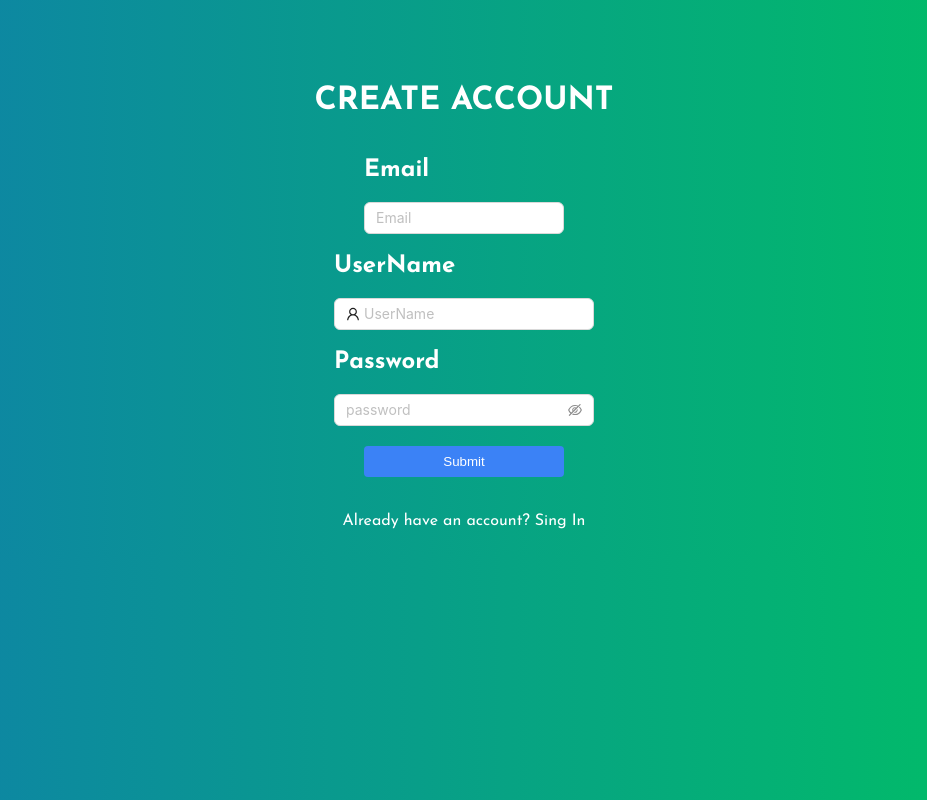
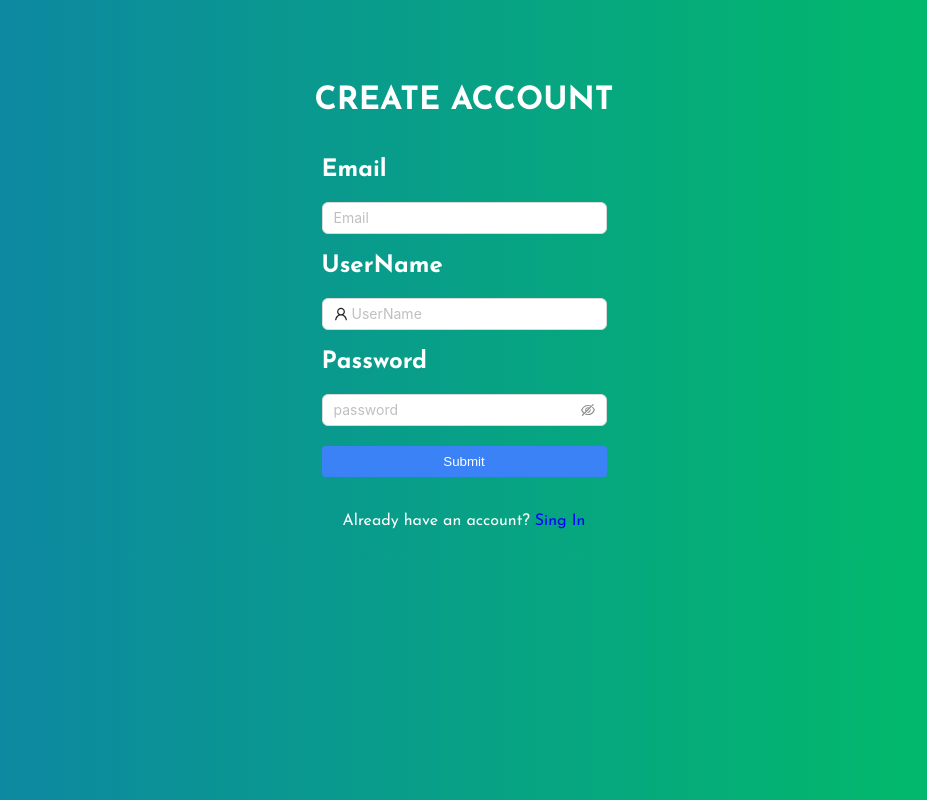
Before and after one commit to Maksimkarpeko/social-mediaRandom-Name, a React (Vite) app: page / in a window 1280 px wide. Shown: the whole page, without its empty margins (176-1103 px from the left). Built offline with nearby package versions, Linux system fonts and the light colour scheme.

Commit message:
feat:finish with  forms -update style -add validation for inputs

```diff
--- a/package.json
+++ b/package.json
@@ -16,6 +16,7 @@
     "formik": "^2.4.6",
     "react": "^19.1.0",
     "react-dom": "^19.1.0",
+    "react-hook-form": "^7.56.0",
     "react-router-dom": "^7.5.1"
   },
   "devDependencies": {
--- a/src/features/RegistrationForm/styles/RegistrationForm.module.css
+++ b/src/features/RegistrationForm/styles/RegistrationForm.module.css
@@ -7,16 +7,17 @@ form {
 	font-style: normal;
 	margin-top: 5%;
 }
-.InputEmail {
-	width: 200px;
+.InputEmail,
+.InputUserName,
+.InputPassword {
+	width: 285px;
 }
 .Link {
 	text-decoration: none;
-	color: white;
+	color: rgb(0, 4, 255);
 	transition: 500ms all;
 }
 .Link:hover {
-	border-bottom: 1px solid rgb(168, 168, 168);
-	color: rgb(168, 168, 168);
+	border-bottom: 2px solid rgb(0, 4, 255);
 	transform: scale(1.05);
 }
--- /dev/null
+++ b/src/features/RegistrationForm/type/typeFormRegistr.ts
@@ -0,0 +1,5 @@
+export interface IRegistration {
+	email:string,
+	userName: string,
+	password: string,
+}
--- a/src/features/RegistrationForm/ui/RegistrationForm.tsx
+++ b/src/features/RegistrationForm/ui/RegistrationForm.tsx
@@ -1,37 +1,120 @@
-import style from '../styles/RegistrationForm.module.css';
-import { useState } from 'react';
-import { Input} from 'antd';
-import { Button } from '../../../shared/ui/Button';
-import { Link } from 'react-router-dom';
+import { Controller, SubmitHandler, useForm } from 'react-hook-form';
+
+import { IRegistration } from '../type/typeFormRegistr';
+
 import {
 	EyeInvisibleOutlined,
 	EyeTwoTone,
 	UserOutlined,
 } from '@ant-design/icons';
+import { Input } from 'antd';
+import { Link } from 'react-router-dom';
+import { Button } from '../../../shared/ui/Button';
+import style from '../styles/RegistrationForm.module.css';
+import { ErrorMessage } from '../../../shared/ui/ErrorMessage';
+
 export const RegistrationForm = () => {
+	const { control, handleSubmit } = useForm<IRegistration>({
+		mode: 'onChange',
+	});
+	const onSubmit: SubmitHandler<IRegistration> = data => {
+		console.log(data);
+	};
 	return (
-		<form>
+		<form onSubmit={handleSubmit(onSubmit)}>
 			<h1>CREATE ACCOUNT</h1>
 			<div className={style.form}>
 				<h2>Email</h2>
-				<Input placeholder='Email' className={style.InputEmail} />
+				<Controller
+					name='email'
+					control={control}
+					rules={{
+						required: 'Email is required',
+						pattern: {
+							value: /^[^\s@]+@[^\s@]+\.[^\s@]+$/,
+							message: 'Please enter a valid email',
+						},
+					}}
+					render={({ field, fieldState }) => (
+						<>
+							<Input
+								type='email'
+								placeholder='Email'
+								className={style.InputEmail}
+								{...field}
+							/>
+							{fieldState.error && (
+								<ErrorMessage message={fieldState.error.message} />
+							)}
+						</>
+					)}
+				/>
 			</div>
 			<div>
 				<h2>UserName</h2>
-				<Input placeholder='UserName' prefix={<UserOutlined />} />
+				<Controller
+					name='userName'
+					control={control}
+					rules={{
+						required: 'Name is required',
+						pattern: {
+							value: /^.{4,}$/,
+							message: 'Username must be at 4 chars',
+						},
+					}}
+					render={({ field, fieldState }) => (
+						<>
+							<Input
+								className={style.InputUserName}
+								type='text'
+								placeholder='UserName'
+								prefix={<UserOutlined />}
+								{...field}
+							/>
+							{fieldState.error && (
+								<ErrorMessage message={fieldState.error.message} />
+							)}
+						</>
+					)}
+				/>
 			</div>
 			<div>
 				<h2>Password</h2>
-				<Input.Password
-					placeholder='password'
-					iconRender={visible =>
-						visible ? <EyeTwoTone /> : <EyeInvisibleOutlined />
-					}
+				<Controller
+					name='password'
+					control={control}
+					rules={{
+						required: 'Password is required',
+						pattern: {
+							value: /^(?=.*[A-Z])(?=.*[a-z])(?=.*\d)[A-Za-z\d]{6,}$/,
+							message:
+								'Min 6 chars, 1 uppercase, 1 lowercase, 1 number',
+						},
+					}}
+					render={({ field, fieldState }) => (
+						<>
+							<Input.Password
+								className={style.InputPassword}
+								type='password'
+								placeholder='password'
+								iconRender={visible =>
+									visible ? <EyeTwoTone /> : <EyeInvisibleOutlined />
+								}
+								{...field}
+							/>
+							{fieldState.error && (
+								<ErrorMessage message={fieldState.error.message} />
+							)}
+						</>
+					)}
 				/>
 			</div>
 			<Button />
 			<p>
-				Already have an account? <Link to={'/SingInUser'} className={style.Link}>Sing In</Link>
+				Already have an account?{' '}
+				<Link to={'/SingInUser'} className={style.Link}>
+					Sing In
+				</Link>
 			</p>
 		</form>
 	);
--- a/src/features/SingForm/ui/SingForm.tsx
+++ b/src/features/SingForm/ui/SingForm.tsx
@@ -10,7 +10,10 @@ import { Link } from 'react-router-dom'
 export const SingForm = () => {
 	return (
 		<>
-			<form action="">
+			<form action="" onSubmit={(e) => {
+				e.preventDefault();
+				console.log("");
+			}}>
 				<h1>LOGIN TO ACCOUNT</h1>
 			<div>
 				<h2>UserName</h2>
--- a/src/shared/styles/ui/Button.module.css
+++ b/src/shared/styles/ui/Button.module.css
@@ -1,5 +1,9 @@
 .Button {
-	@apply bg-blue-500 text-white py-2 px-3 rounded border-none my-5 ;
-	width: 200px;
+	@apply bg-blue-500 text-white py-2 px-3 rounded border-none my-5;
+	width: 285px;
 	cursor: pointer;
+	transition: 500ms all;
 }
+.Button:hover {
+	transform: scale(1.1);
+}
--- /dev/null
+++ b/src/shared/styles/ui/ErrorMessage.module.css
@@ -0,0 +1,9 @@
+.Error {
+	display: block;
+	margin-top: 10px;
+	color: rgb(230, 0, 0);
+	font-weight: bold;
+	width: 285px;
+	white-space: normal;
+	word-break: break-word;
+}
--- /dev/null
+++ b/src/shared/ui/ErrorMessage.tsx
@@ -0,0 +1,11 @@
+import { FC } from 'react';
+import style from '../styles/ui/ErrorMessage.module.css'
+export const ErrorMessage: FC<{ message?: string }> = ({ message }) => {
+	return (
+		<>
+			<span className={style.Error}>
+				{message}
+			</span>
+		</>
+	);
+};
```
Also changed, not shown: src/shared/ui/Input.tsx (deleted, +0 -9 lines), src/shared/styles/ui/Intup.module.css (deleted), 1 other file (tests, documents, lock files or other folders).
